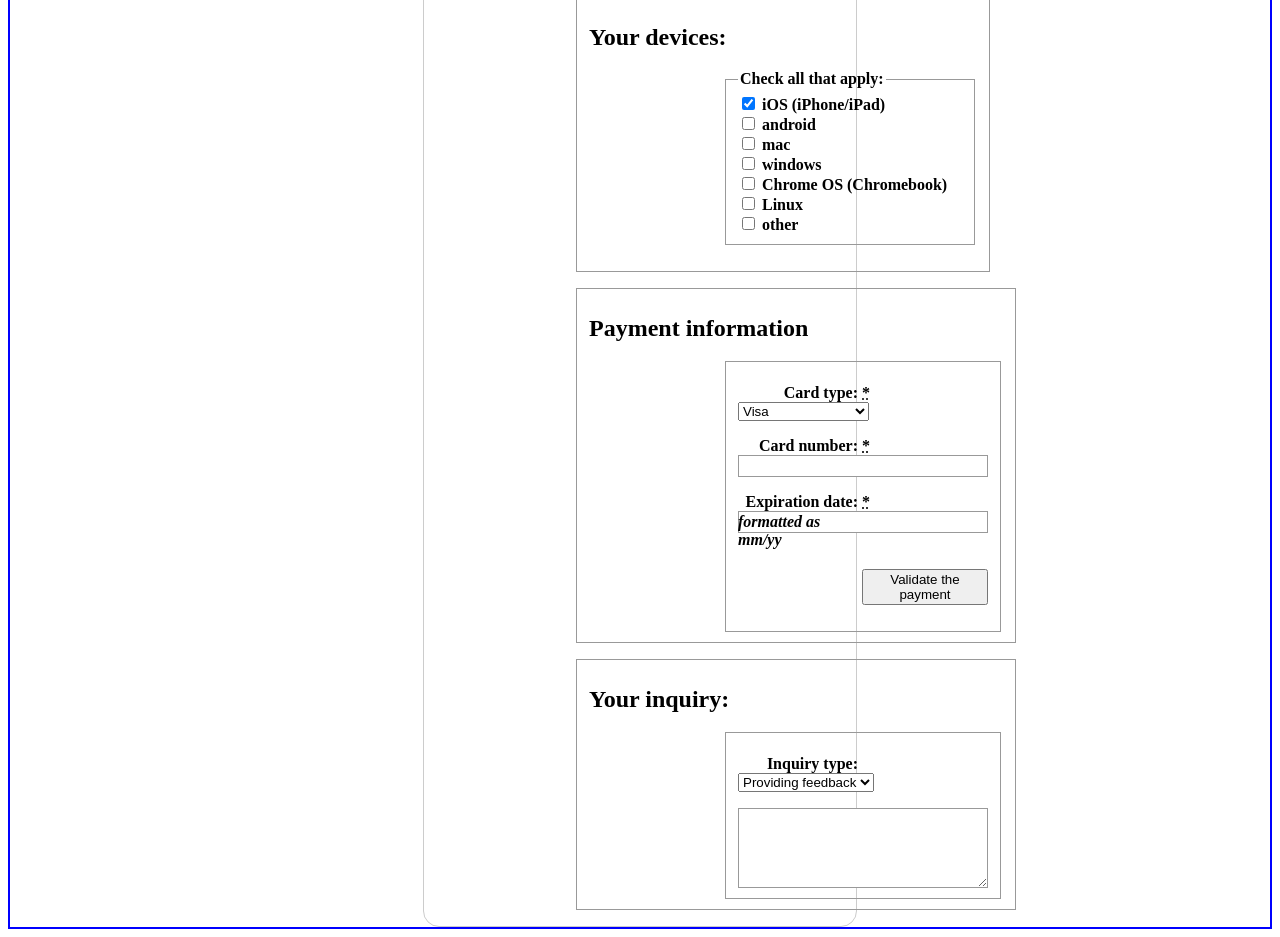
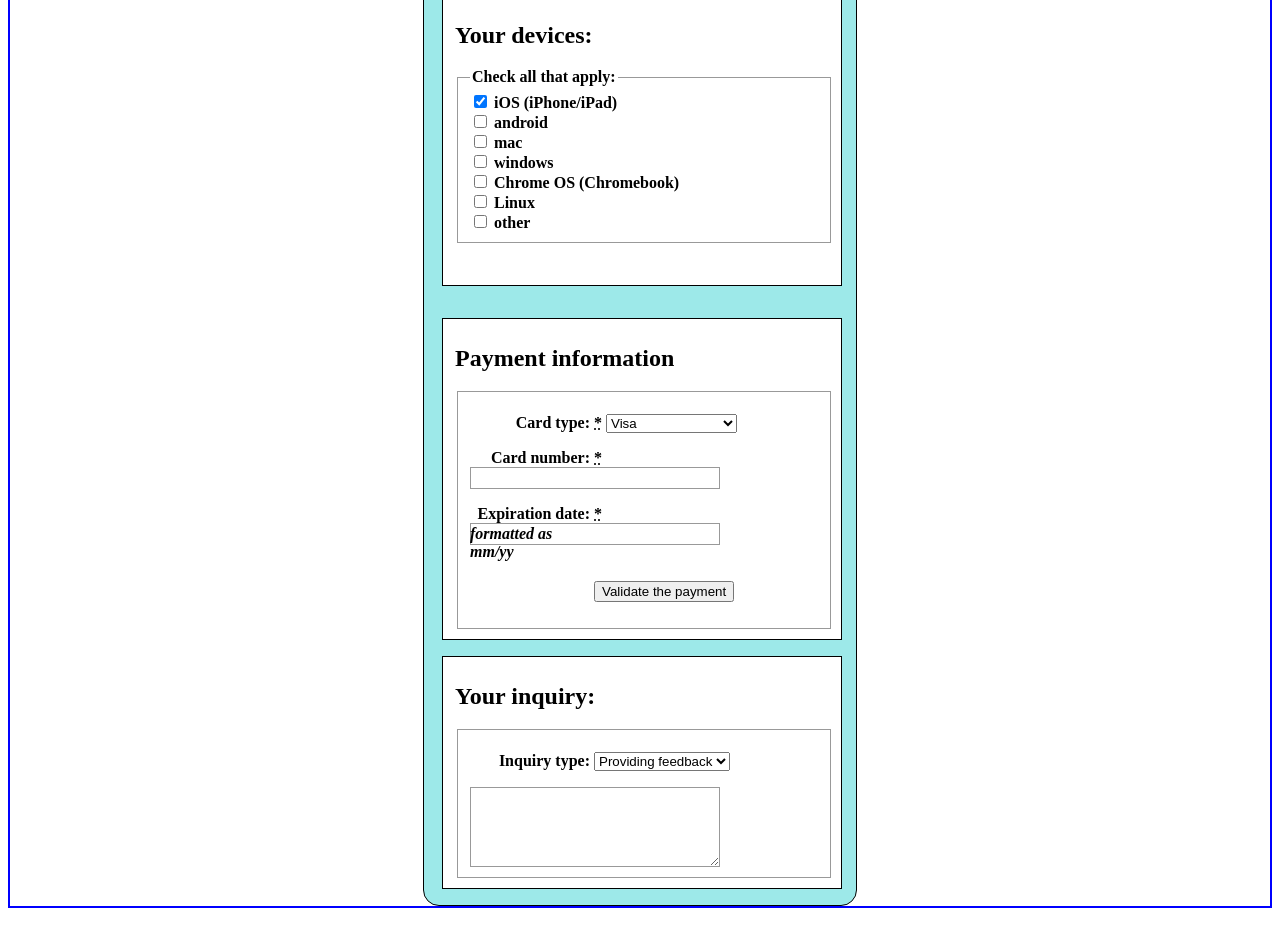
Before and after one commit to bomazani/formStructure1, a plain HTML site: page index.html in a window 1280 px wide. Shown: the part 645-1582 px from the top of the page. After the commit the page ends 1561 px from the top, so only its background shows below. Drawn offline with Linux system fonts and the light colour scheme.

Commit message:
updated css. Needs some fine tuning.

```diff
--- a/formStructure1.css
+++ b/formStructure1.css
@@ -17,8 +17,49 @@ form {
     margin: 0 auto;
     width: 400px;
     padding: 1em;
-    border: 1px solid #CCC;
+    border: 1px solid black;
     border-radius: 1em;
+    display:flex;
+    flex-direction: column;
+    position: relative;
+    background-color: rgb(157, 233, 233)
+}
+
+.section {
+    /* width: 250px; */
+    width: 100%;
+    box-sizing: border-box;
+    /* margin-left: 136px; */
+    /* border: 1px solid rgb(241, 3, 3); */
+    display:flex;
+    flex-direction:column;
+    position: relative;
+    flex
+}
+
+.topic {
+    /* width: 250px; */
+    width: 100%;
+    box-sizing: border-box;
+    /* margin-left: 136px; */
+    border: 1px solid black;
+    display:flex;
+    flex-direction: column;
+    position: relative;
+    background-color: white;
+
+}
+
+.content {
+    /* width: 250px; */
+    width: 100%;
+    box-sizing: border-box;
+    /* margin-left: 136px; */
+    border: 1px solid #999;
+    align-content: right;
+    flex-direction: column;
+    position: relative;
+    background-color: white;
 
 }
 
@@ -57,7 +98,7 @@ textarea {
 fieldset {
     width: 250px;
     box-sizing: border-box;
-    margin-left: 136px;
+    /* margin-left: 136px; */
     border: 1px solid #999;
 }
 
--- a/index.html
+++ b/index.html
@@ -29,9 +29,9 @@
                 <strong>
                     <abbr title="required">*</abbr>
                 </strong>.</p>
-        <section>
+            <section id="sect1" class="section">
 
-            <fieldset id=contact>
+                <fieldset id=contact class="topic">
                     <autofocus>
                         <h2>Contact information</h2>
                         <fieldset id="namecontent">
@@ -49,7 +49,7 @@
                             </label>
 
                             <p>
-                        <label for="name">
+                                <label for="name" class="content">
                                     <span>Name: </span>
                                     <strong>
                                         <abbr title="required">*</abbr>
@@ -96,7 +96,7 @@
                         </fieldset>
 
                         <p></p>
-                <fieldset id="namepreferences">
+                        <fieldset id="namepreferences" class="content">
 
                             <legend>Communication preferences:</legend>
                             <ul>
@@ -119,9 +119,9 @@
                 </fieldset>
 
                 <p>
-                <fieldset id=devices>
+                    <fieldset id=devices class="topic">
                         <h2>Your devices:</h2>
-                    <fieldset id="devicecontent">
+                        <fieldset id="devicecontent" class="content">
                             <legend>Check all that apply:</legend>
                             <ul>
                                 <li>
@@ -157,11 +157,11 @@
                 </p>
             </section>
 
-        <section>
+            <section id="sect2" class="section">
                 <p></p>
-            <fieldset id="payment">
+                <fieldset id="payment" class="topic">
                     <h2>Payment information</h2>
-                <fieldset id="pmtcontent">
+                    <fieldset id="pmtcontent" class="content">
                         <p>
                             <label for="card">
                                 <span>Card type:</span>
@@ -203,9 +203,9 @@
             </fieldset>
             <section>
                 <p></p>
-            <fieldset id="inquiry">
+                <fieldset id="inquiry" class="topic">
                     <h2>Your inquiry:</h2>
-                <fieldset id="msgcontent">
+                    <fieldset id="msgcontent" class="content">
                         <p>
                             <label for="message">
                                 <span>Inquiry type:</span>
```
Lines whose indentation alone changed are shown as unchanged.
